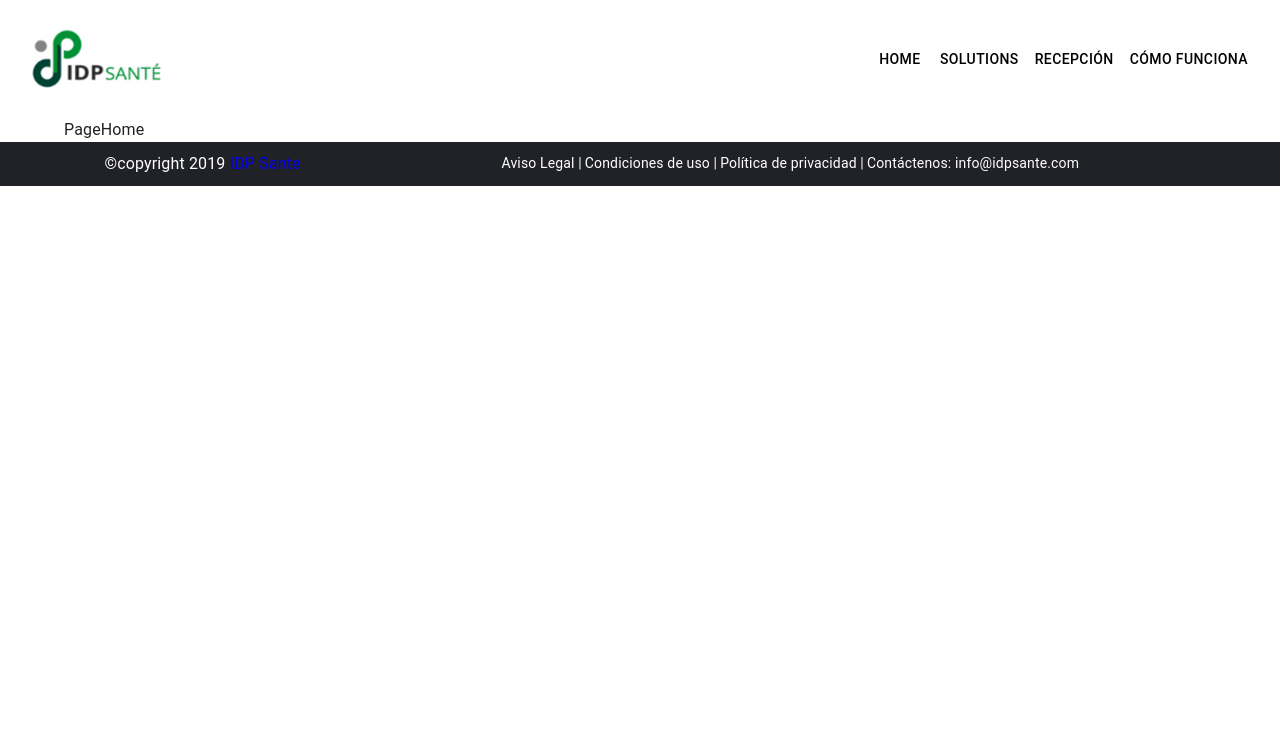
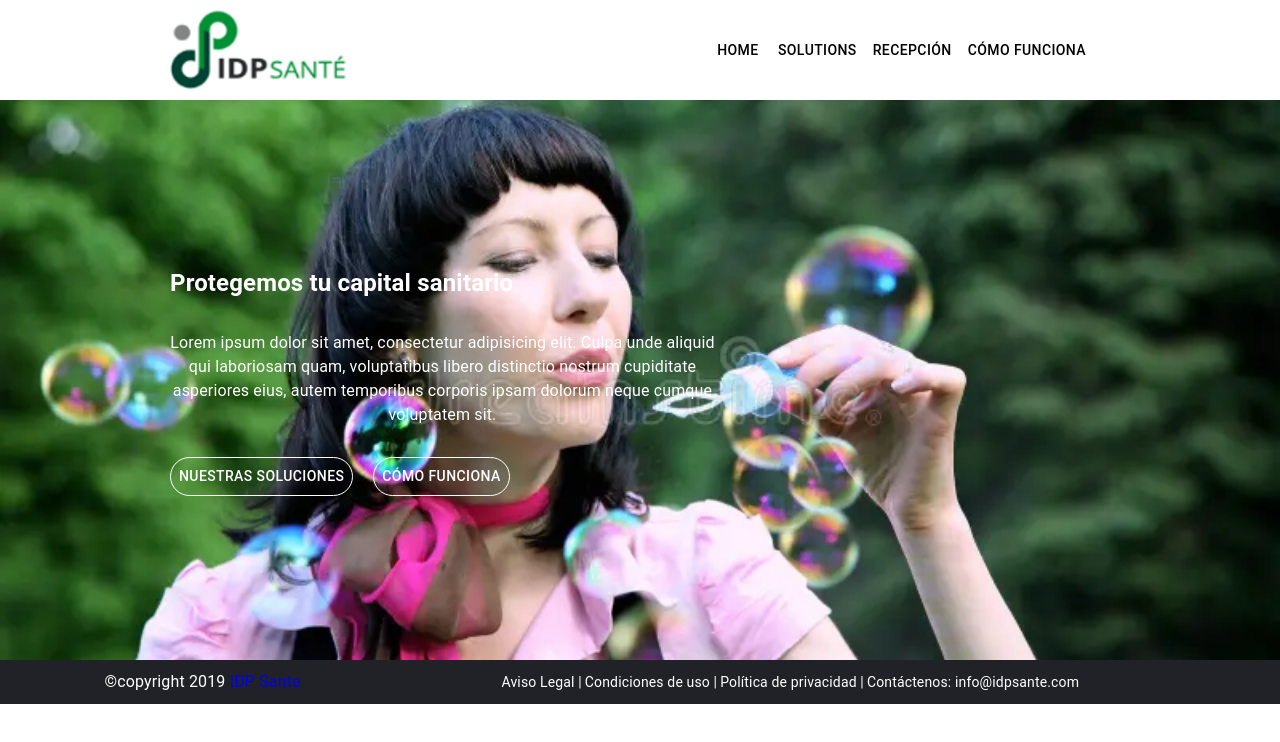
Before and after one commit to rubenleal89/prueba-tecnica-nc, a React (Vite) app: page / in a window 1280 px wide. Shown: the top 742 px of the page. Built offline with nearby package versions, Linux system fonts and the light colour scheme.

Commit message:
add BenefitSection and fix StyleHeader

```diff
--- a/src/Pages/Home/Home.tsx
+++ b/src/Pages/Home/Home.tsx
@@ -2,6 +2,7 @@ import { ComponentSharedHeader } from '../../components/Shared/HeaderMenu/Header
 import { ComponentSharedFooter } from '../../components/Shared/FooterComponent/Footer';
 import { Container, CssBaseline } from '@mui/material';
 import { IntNavListProps } from '../../utils/interface';
+import { ComponentBenefit } from '../../components/BenefitSection/Benefit';
 
 
 export const PageHome = ({ NavArrLink }: IntNavListProps) => {
@@ -10,9 +11,7 @@ export const PageHome = ({ NavArrLink }: IntNavListProps) => {
       <CssBaseline />
       <ComponentSharedHeader NavArrLink={NavArrLink}/>
 
-      <Container >
-        PageHome
-      </Container>
+      <ComponentBenefit />
 
       <ComponentSharedFooter />
     </>
--- a/src/components/BenefitSection/Benefit.tsx
+++ b/src/components/BenefitSection/Benefit.tsx
@@ -1,6 +1,24 @@
+import { Button } from '@mui/material';
+import { NavLink } from 'react-router-dom';
+import './StyleBenefit.css';
 
 export const ComponentBenefit = () => {
   return (
-    <div>BenefitSection</div>
+    <div className="containerInfoSolutions">
+      <h2>Protegemos tu capital sanitario</h2>
+      <p>Lorem ipsum dolor sit amet, consectetur adipisicing elit. Culpa unde aliquid qui laboriosam quam, voluptatibus libero distinctio nostrum cupiditate asperiores eius, autem temporibus corporis ipsam dolorum neque cumque voluptatem sit.</p>
+
+      <div className='containerButton'>
+        <Button
+          sx={{marginBottom:"25px"}}
+          component={NavLink}
+          to="/solutions"
+        >Nuestras soluciones</Button>
+        <Button
+          component={NavLink}
+          to="/funcionalidad"
+        >Cómo funciona</Button>
+      </div>
+    </div>
   )
 }
--- a/src/components/BenefitSection/StyleBenefit.css
+++ b/src/components/BenefitSection/StyleBenefit.css
@@ -0,0 +1,52 @@
+
+.containerInfoSolutions{
+    background-image: url("../../assets/ImgFondo/mujer-burbujas-de-jabón.webp");
+    background-repeat: no-repeat;
+    background-size: cover;
+    background-position: center;
+    color: white;
+    text-align: center;
+    height: 80vh;
+    display: flex;
+    flex-direction: column;
+    align-items: center;
+    justify-content: center;
+    /* gap: 25px; */
+}
+
+.containerInfoSolutions p{
+    width: 80%;
+    margin: 30px 0;
+}
+
+.containerInfoSolutions .MuiButtonBase-root{
+    color: white;
+    border: 1px solid;
+    border-radius: 20px;
+}
+
+.containerButton{
+    display: flex;
+    flex-direction: column;
+}
+
+@media (min-width:720px){
+    .containerInfoSolutions p{
+        max-width: 545px;
+    }
+}
+
+@media (min-width:1028px){
+    .containerInfoSolutions{
+        height: 70vh;
+        align-items: flex-start;
+        padding-left: 170px;
+    }
+    .containerButton{
+        flex-direction: row;
+    }
+    .containerInfoSolutions .MuiButtonBase-root{
+        margin-bottom: 0px;
+        margin-right: 20px;
+    }
+}
--- a/src/components/PreventionSection/Prevention.tsx
+++ b/src/components/PreventionSection/Prevention.tsx
@@ -1,5 +1,3 @@
-import React from 'react'
-
 export const ComponentPrevention = () => {
   return (
     <div>PreventionSection</div>
--- a/src/components/Shared/HeaderMenu/StyleHeader.css
+++ b/src/components/Shared/HeaderMenu/StyleHeader.css
@@ -8,6 +8,10 @@ div .AppBar{
     background-color: white;
     color: black;
     box-shadow: none;
+}
+
+.AppBar .css-1mkjez2-MuiContainer-root{
+    padding: 0px;
 }
 
 @media (min-width:720px) {
@@ -24,3 +28,9 @@ div .AppBar{
         flex-direction: column;
     }
 }
+
+@media (min-width:1028px){
+    div .AppBar{
+        justify-content: space-around;
+    }
+}
```
Also changed, not shown: src/assets/ImgFondo/mujer-burbujas-de-jabón.webp (added).
